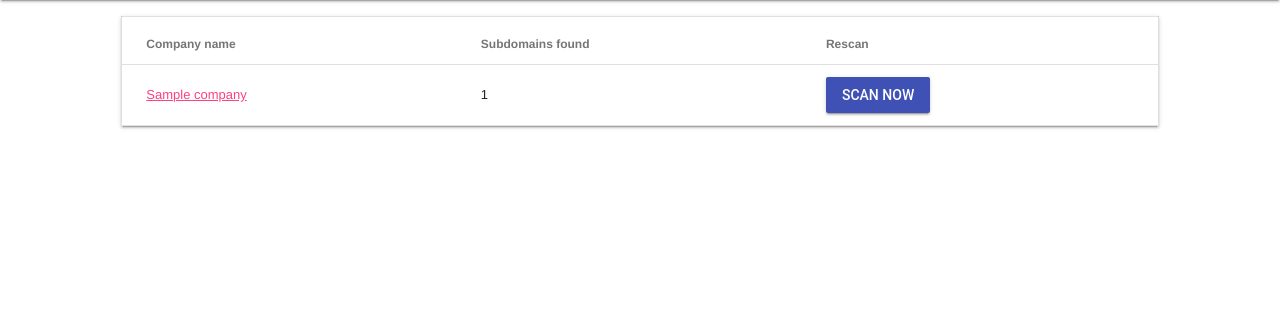
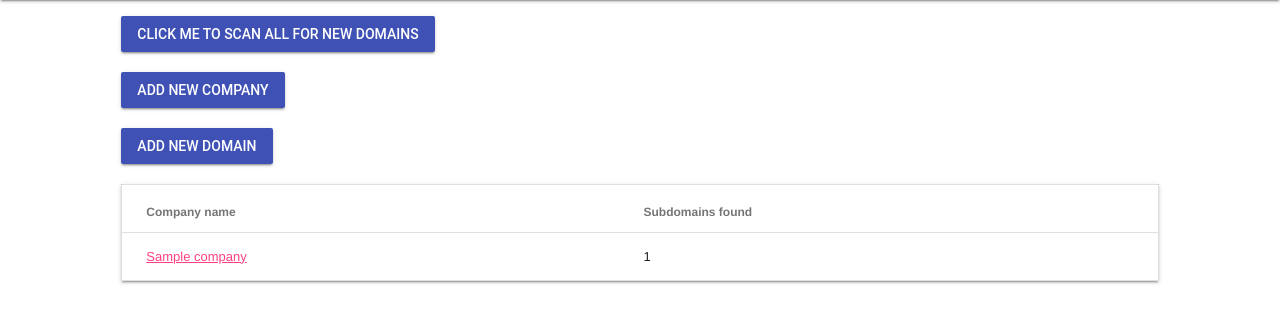
Before and after one commit to danielhartnell/security_tools, a Flask app: page / in a window 1280 px wide. Shown: the part 64-387 px from the top of the page. Run offline with Flask 2, Linux system fonts and the light colour scheme; a database or web service that is not in the repository returns one stand-in record (values such as "Sample title").

Commit message:
removed repetitive scan button and added buttons to create domains and companies

```diff
--- a/autobounty/website/dashboard/templates/companies.html
+++ b/autobounty/website/dashboard/templates/companies.html
@@ -25,13 +25,16 @@
             <div class="mdl-grid">
               <div class="mdl-cell mdl-cell--1-col"></div>
               <div class="mdl-cell mdl-cell--10-col">
+              <form action="/scan" method="get"><button class="mdl-button mdl-js-button mdl-button--raised mdl-button--colored">Click me to scan all for new domains</button></form><br />
+              <form action="/company/create" method="get"><button class="mdl-button mdl-js-button mdl-button--raised mdl-button--colored">Add new company</button></form><br />
+              <form action="/domain/create" method="get"><button class="mdl-button mdl-js-button mdl-button--raised mdl-button--colored">Add new domain</button></form>
+              <br />
                 <!-- Todo: resolve style width hack -->
                 <table class="mdl-data-table mdl-js-data-table mdl-shadow--2dp" style="width:100%;">
                   <thead>
                     <tr>
                         <th class="mdl-data-table__cell--non-numeric">Company name</th>
                         <th class="mdl-data-table__cell--non-numeric">Subdomains found</th>
-                        <th class="mdl-data-table__cell--non-numeric">Rescan</th>
                     </tr>
                   </thead>
                   <tbody id="domain-dashboard">
@@ -39,7 +42,6 @@
                     <tr>
                         <td class="mdl-data-table__cell--non-numeric"><a href="/{{ company._id }}">{{ company.name }}</a></td>
                         <td class="mdl-data-table__cell--non-numeric">{{ company.matches }}</td>
-                        <td class="mdl-data-table__cell--non-numeric"><form action="/scan" method="get"><button class="mdl-button mdl-js-button mdl-button--raised mdl-button--colored">Scan now</button></form></td>
                     </tr>
                     {% endfor %}
                   </tbody>
```
